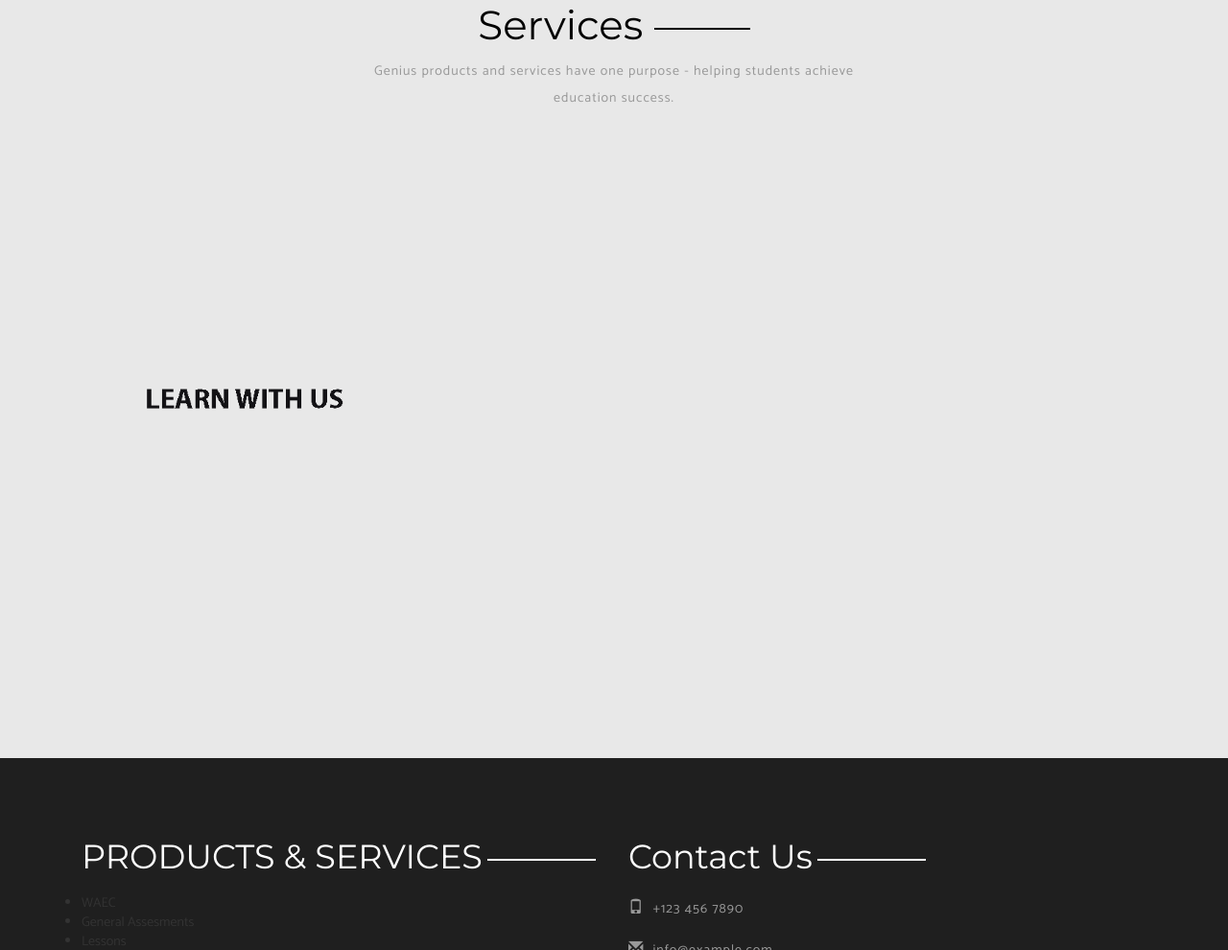
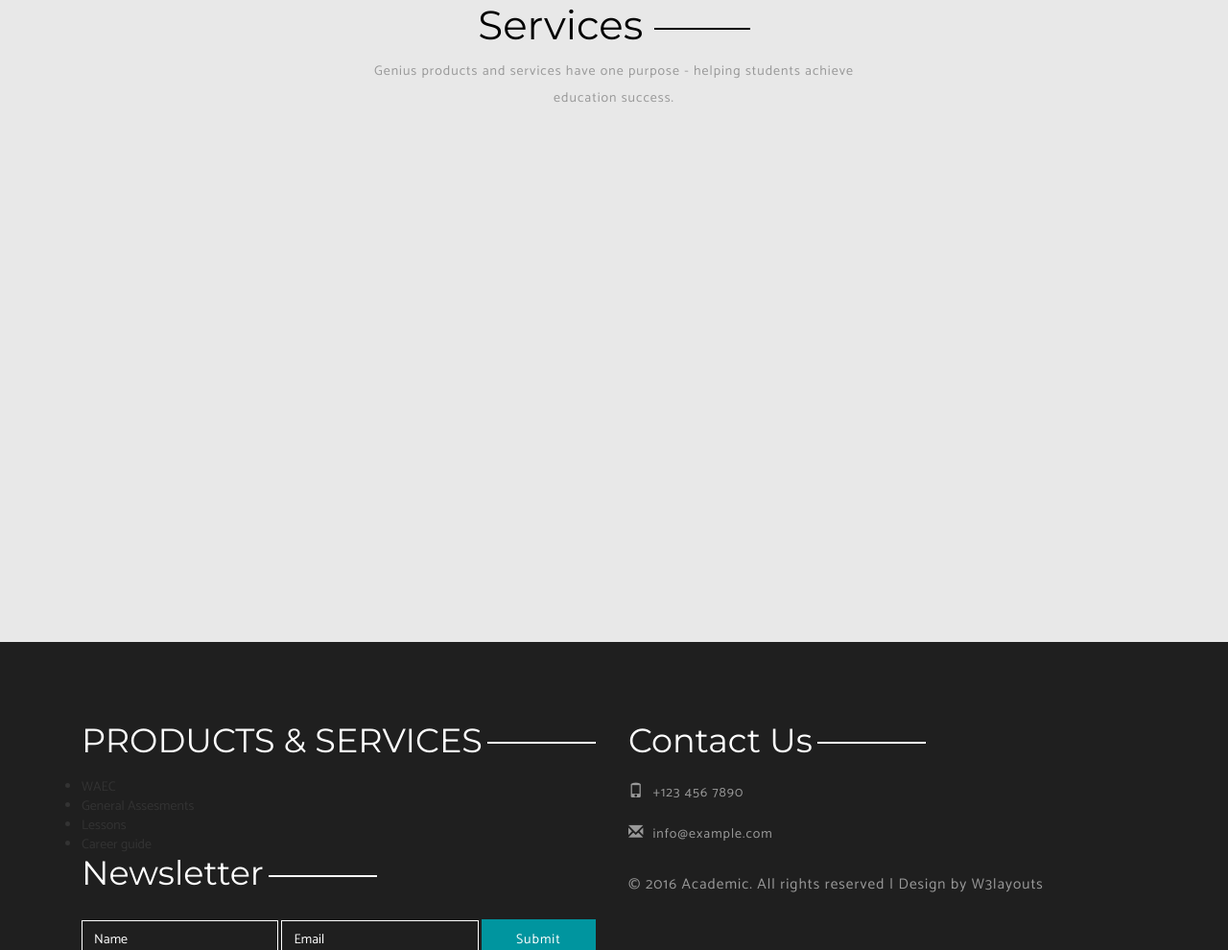
Before and after one commit to JuliusNM/academic, a plain HTML site: page index.html in a window 1280 px wide. Shown: the part 1277-2267 px from the top of the page at 96% size. Drawn offline with Linux system fonts and the light colour scheme.

Commit message:
Update index.html

```diff
--- a/index.html
+++ b/index.html
@@ -194,7 +194,7 @@ As research leaders, we promote education policy solutions at the national, stat
 			<div class="servies-top">
 
 			<div class="col-md-5 service-mid">
-				<img src="images/co.png" alt="" class="img-responsive">
+
 			</div>
 				<div class="clearfix"> </div>
 			</div>
```
